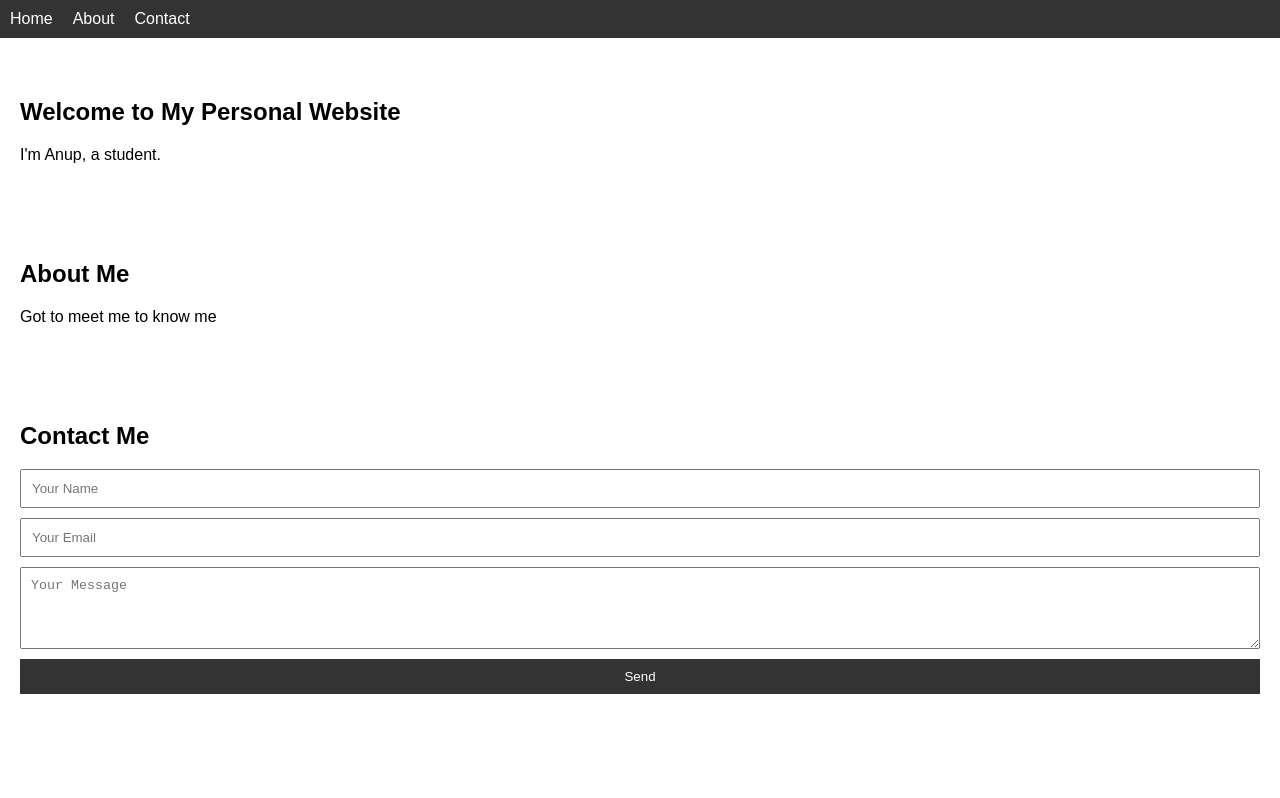
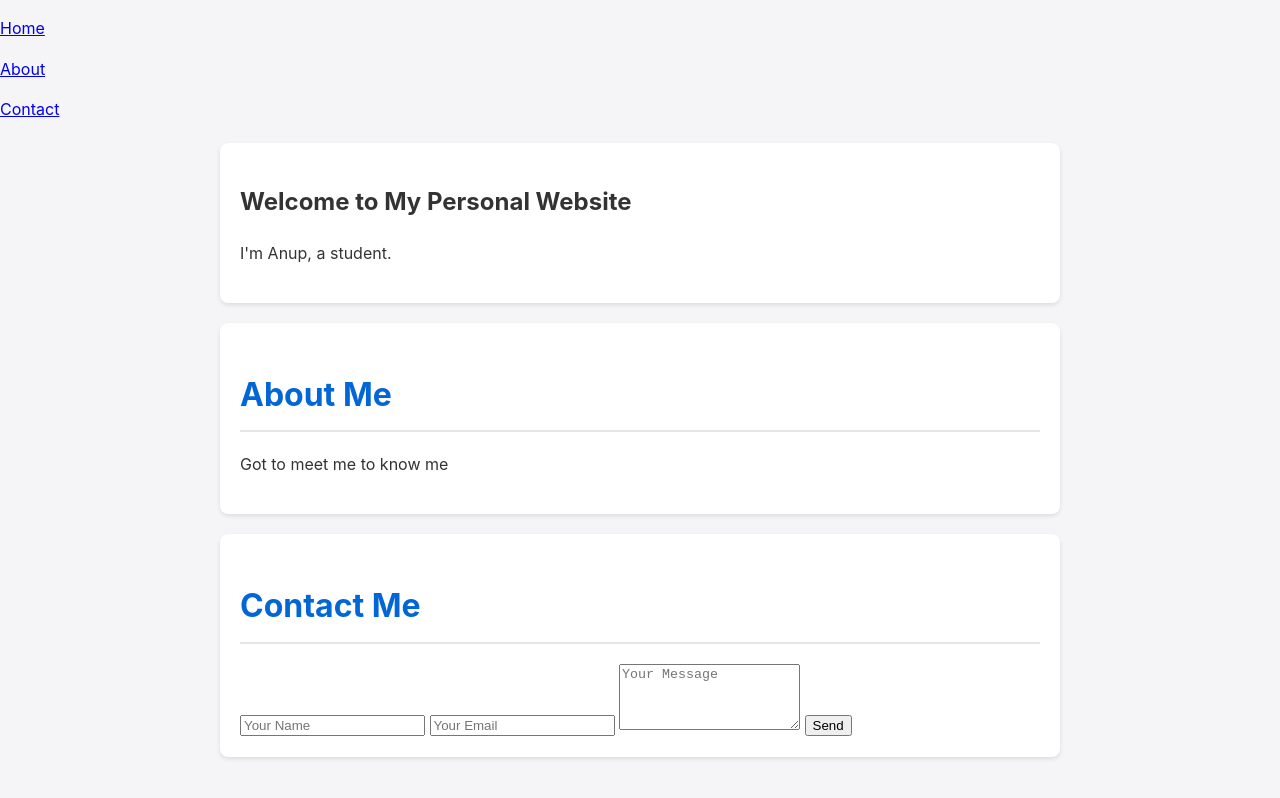
Before and after one commit to nup-pun/info, a plain HTML site: page index.html in a window 1280 px wide. Drawn offline with Linux system fonts and the light colour scheme.

Commit message:
Update style.css

```diff
--- a/style.css
+++ b/style.css
@@ -1,51 +1,74 @@
 body {
-    font-family: Arial, sans-serif;
+            font-family: -apple-system, BlinkMacSystemFont, "Segoe UI", Roboto, "Helvetica Neue", Arial, sans-serif;
             margin: 0;
             padding: 0;
-    box-sizing: border-box;
+            background-color: #f5f5f7;
+            color: #333;
+            line-height: 1.6;
         }
-
-nav#navbar {
-    background-color: #333;
-    color: #fff;
-    padding: 10px;
+        header {
+            background-color: #24292e;
+            color: #ffffff;
+            padding: 20px;
+            text-align: center;
+            position: relative;
         }
-
-nav#navbar ul {
-    list-style: none;
+        header h1 {
             margin: 0;
+            font-size: 2.5em;
+        }
+        header p {
+            margin: 0;
+            font-size: 1.2em;
+        }
+        section {
+            max-width: 800px;
+            margin: 20px auto;
+            padding: 20px;
+            background-color: #ffffff;
+            border-radius: 8px;
+            box-shadow: 0 2px 4px rgba(0, 0, 0, 0.1);
+        }
+        section h2 {
+            font-size: 2em;
+            border-bottom: 2px solid #e5e5e5;
+            padding-bottom: 10px;
+            margin-bottom: 20px;
+            color: #0366d6;
+        }
+        ul {
+            list-style-type: none;
             padding: 0;
-    display: flex;
         }
-
-nav#navbar ul li {
-    margin-right: 20px;
+        ul li {
+            margin-bottom: 15px;
         }
-
-nav#navbar ul li a {
-    color: #fff;
+        .contact-info {
+            text-align: center;
+        }
+        .contact-info a {
+            color: #0366d6;
             text-decoration: none;
         }
-
-section {
-    padding: 20px;
-    margin: 20px 0;
+        .contact-info a:hover {
+            text-decoration: underline;
         }
-
-#contact-form {
-    display: flex;
-    flex-direction: column;
+        .language-toggle {
+            position: absolute;
+            top: 20px;
+            right: 20px;
         }
-
-#contact-form input, #contact-form textarea {
-    margin-bottom: 10px;
+        .language-toggle button {
+            background-color: #0366d6;
+            color: #ffffff;
+            border: none;
             padding: 10px;
+            border-radius: 5px;
+            cursor: pointer;
         }
-
-#contact-form button {
-    cursor: pointer;
-    padding: 10px;
-    background-color: #333;
-    color: #fff;
-    border: none;
+        .language-toggle button:hover {
+            background-color: #005bb5;
         }
+        .cn {
+            display: none;
+        }
```
Lines whose indentation alone changed are shown as unchanged.
